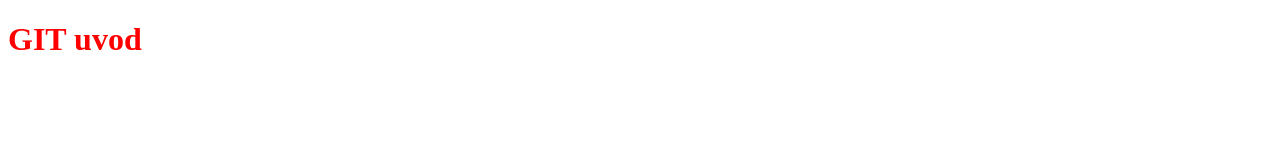
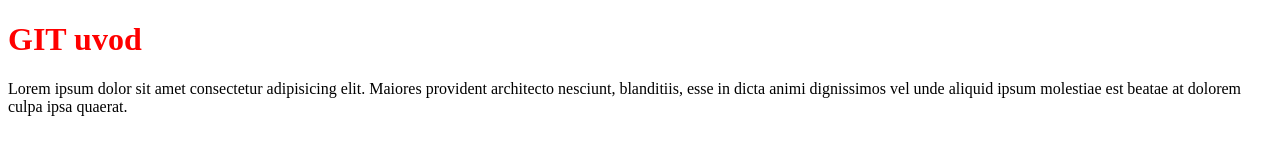
Before and after one commit to Nikolascerbakov/git, a plain HTML site: page index.html in a window 1280 px wide. Drawn offline with Linux system fonts and the light colour scheme.

Commit message:
added lorem ipsum

```diff
--- a/index.html
+++ b/index.html
@@ -8,5 +8,6 @@
 </head>
 <body>
     <h1>GIT uvod</h1>
+    <p>	Lorem ipsum dolor sit amet consectetur adipisicing elit. Maiores provident architecto nesciunt, blanditiis, esse in dicta animi dignissimos vel unde aliquid ipsum molestiae est beatae at dolorem culpa ipsa quaerat.</p>
 </body>
 </html>
```
